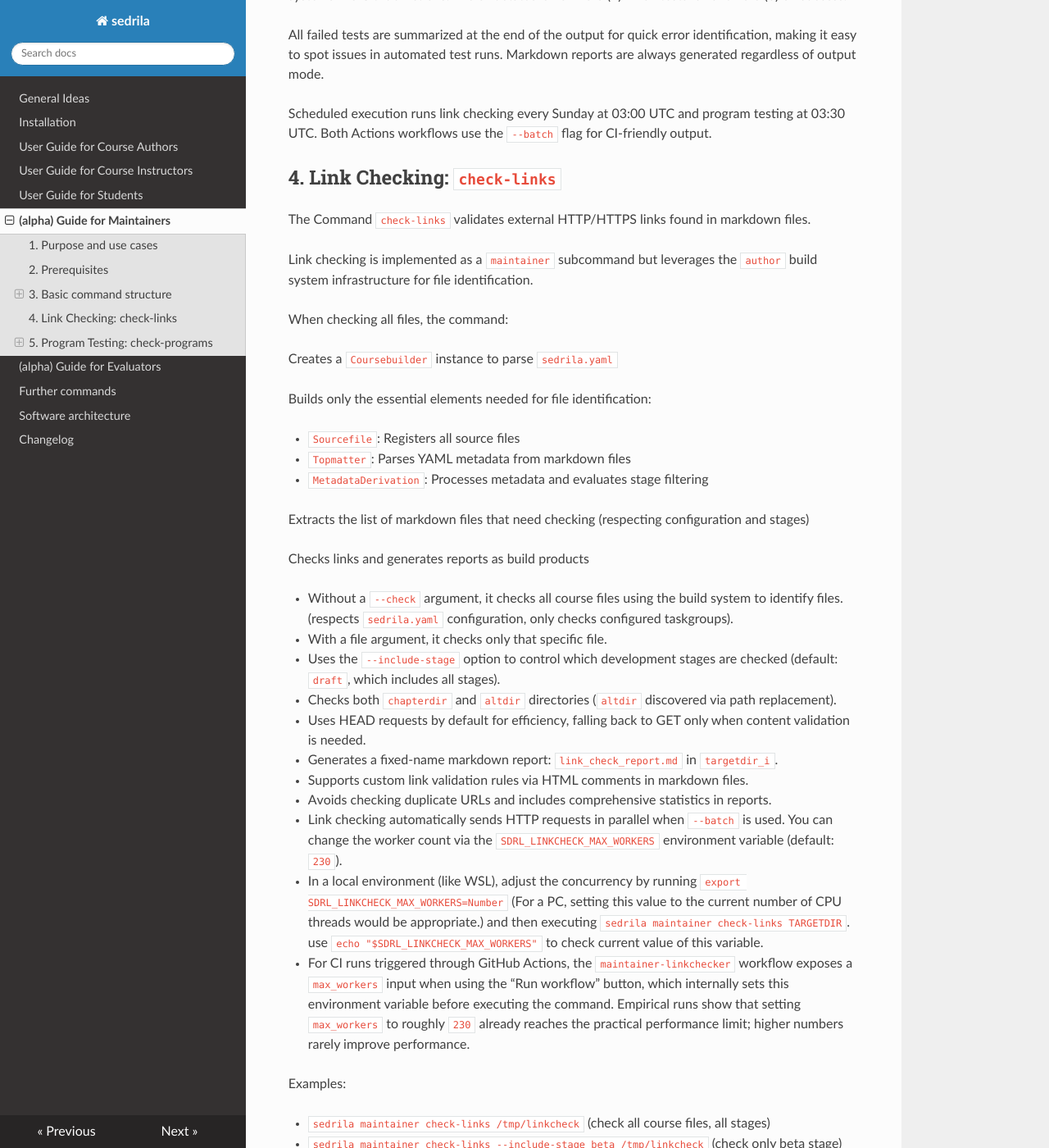
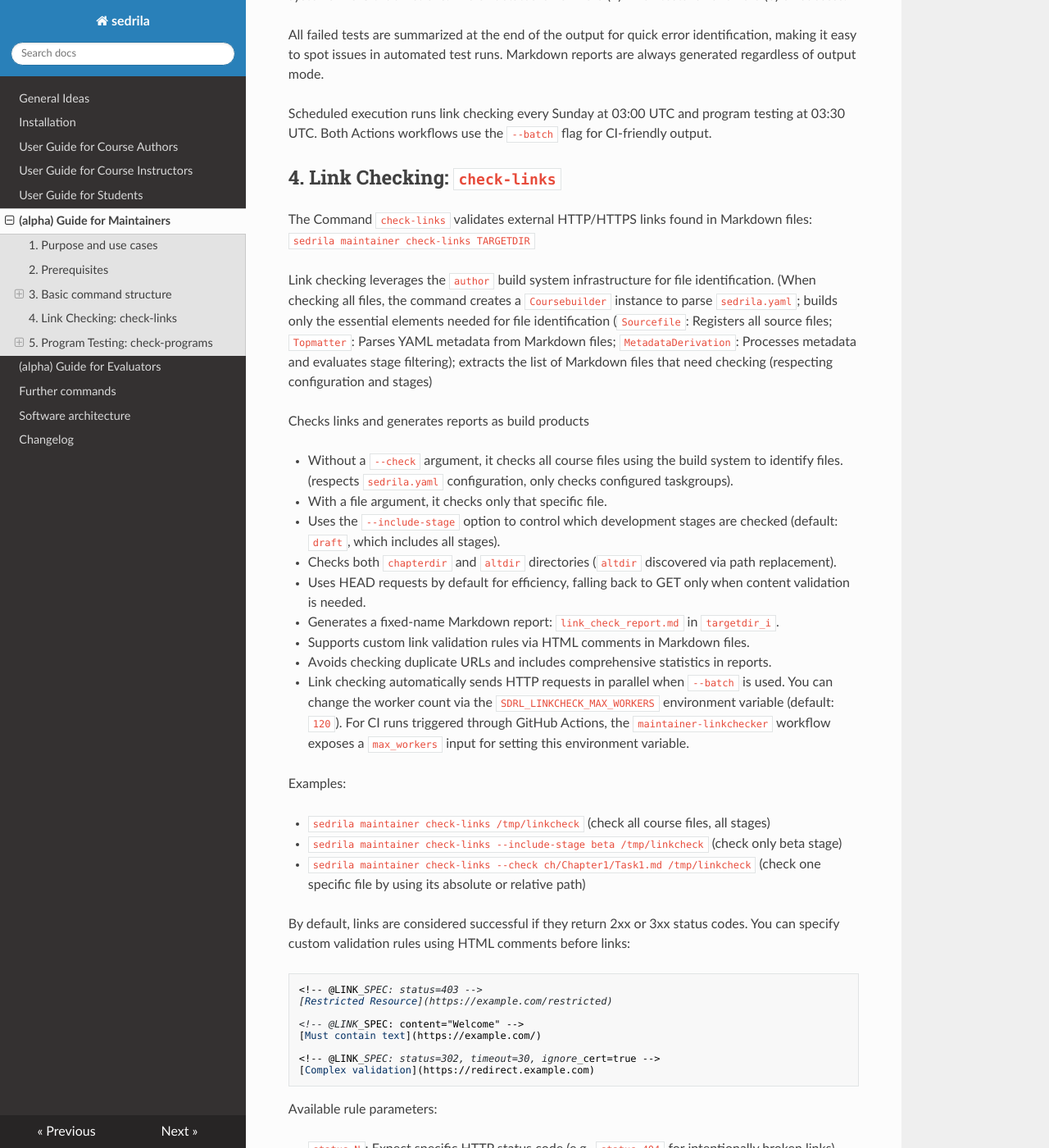
Before and after one commit to fubinf/sedrila, an MkDocs documentation site: the page built from docs/maintainers.md, in a window 1280 px wide and 1400 px high, scrolled down 1563 px. Shown: the whole window at 82% size. Built offline with MkDocs 1.6.1, drawn with Linux system fonts in a browser that asks for light colours; nearby versions of some CDN libraries; some of the changed text lies outside the part shown.

Commit message:
linkchecker.py: #30; get rid of excess complexity regarding max_workers

```diff
--- a/docs/maintainers.md
+++ b/docs/maintainers.md
@@ -7,7 +7,7 @@
 Course content degrades over time: External links break, example programs fail as dependencies evolve.
 The `sedrila maintainer` subcommand provides automated quality checks for:
 
-- Link checking: Validate HTTP/HTTPS URLs in markdown files
+- Link checking: Validate HTTP/HTTPS URLs in Markdown files
 - Program testing: Run example programs and verify their output
 
 Unlike `sedrila author` (full course build generating HTML), maintainer tools perform
@@ -26,7 +26,7 @@ Function-specific requirements:
 - Link checking: Active internet connection.
 - Program testing: Runtime environments for tested languages, details in section 5.1.
   The course configuration must provide compatible `chapterdir`, `altdir`, and `itreedir`
-  settings so that task markdowns, protocol files, and program sources can be matched.
+  settings so that task Markdowns, protocol files, and program sources can be matched.
 
 
 ## 3. Basic command structure
@@ -70,22 +70,15 @@ Both Actions workflows use the `--batch` flag for CI-friendly output.
 
 ## 4. Link Checking: `check-links`
 
-The Command `check-links` validates external HTTP/HTTPS links found in markdown files.
+The Command `check-links` validates external HTTP/HTTPS links found in Markdown files:
+`sedrila maintainer check-links TARGETDIR`
 
-Link checking is implemented as a `maintainer` subcommand but leverages
-the `author` build system infrastructure for file identification.
-
-When checking all files, the command:
-
-Creates a `Coursebuilder` instance to parse `sedrila.yaml`
-
-Builds only the essential elements needed for file identification:
-
-- `Sourcefile`: Registers all source files
-- `Topmatter`: Parses YAML metadata from markdown files
-- `MetadataDerivation`: Processes metadata and evaluates stage filtering
-
-Extracts the list of markdown files that need checking (respecting configuration and stages)
+Link checking leverages the `author` build system infrastructure for file identification.
+(When checking all files, the command creates a `Coursebuilder` instance to parse `sedrila.yaml`;
+builds only the essential elements needed for file identification (`Sourcefile`: Registers all source files;
+`Topmatter`: Parses YAML metadata from Markdown files;
+`MetadataDerivation`: Processes metadata and evaluates stage filtering);
+extracts the list of Markdown files that need checking (respecting configuration and stages)
 
 Checks links and generates reports as build products
 
@@ -95,13 +88,13 @@ Checks links and generates reports as build products
 - Uses the `--include-stage` option to control which development stages are checked (default: `draft`, which includes all stages).
 - Checks both `chapterdir` and `altdir` directories (`altdir` discovered via path replacement).
 - Uses HEAD requests by default for efficiency, falling back to GET only when content validation is needed.
-- Generates a fixed-name markdown report: `link_check_report.md` in `targetdir_i`.
-- Supports custom link validation rules via HTML comments in markdown files.
+- Generates a fixed-name Markdown report: `link_check_report.md` in `targetdir_i`.
+- Supports custom link validation rules via HTML comments in Markdown files.
 - Avoids checking duplicate URLs and includes comprehensive statistics in reports.
-- Link checking automatically sends HTTP requests in parallel when `--batch` is used. You can change the worker count via the `SDRL_LINKCHECK_MAX_WORKERS` environment variable (default: `230`).
-- In a local environment (like WSL), adjust the concurrency by running `export SDRL_LINKCHECK_MAX_WORKERS=Number` (For a PC, setting this value to the current number of CPU threads would be appropriate.) and then executing `sedrila maintainer check-links TARGETDIR`.
-  use `echo "$SDRL_LINKCHECK_MAX_WORKERS"` to check current value of this variable.
-- For CI runs triggered through GitHub Actions, the `maintainer-linkchecker` workflow exposes a `max_workers` input when using the “Run workflow” button, which internally sets this environment variable before executing the command. Empirical runs show that setting `max_workers` to roughly `230` already reaches the practical performance limit; higher numbers rarely improve performance.
+- Link checking automatically sends HTTP requests in parallel when `--batch` is used.
+  You can change the worker count via the `SDRL_LINKCHECK_MAX_WORKERS` environment variable (default: `120`).
+  For CI runs triggered through GitHub Actions, the `maintainer-linkchecker` workflow exposes a
+  `max_workers` input for setting this environment variable.
 
 Examples:
 
```
Also changed, not shown: 1 other file.
